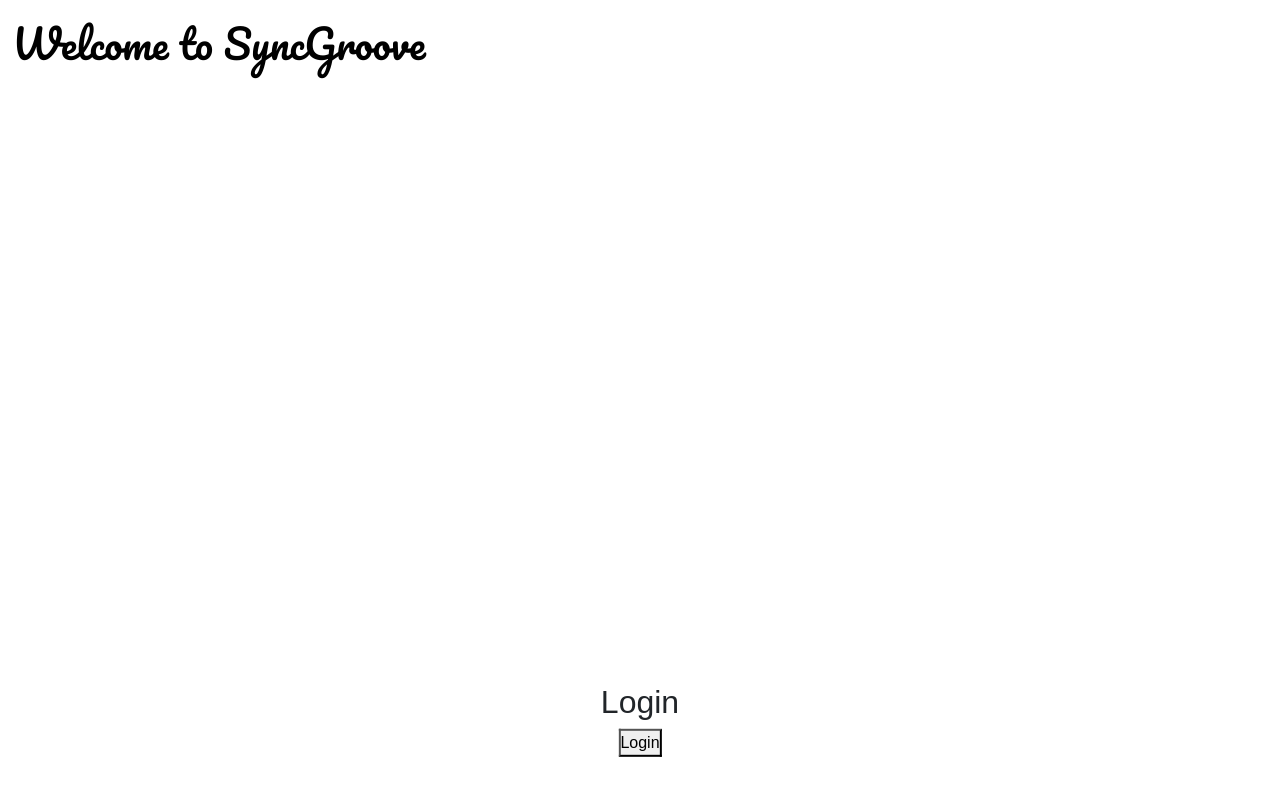
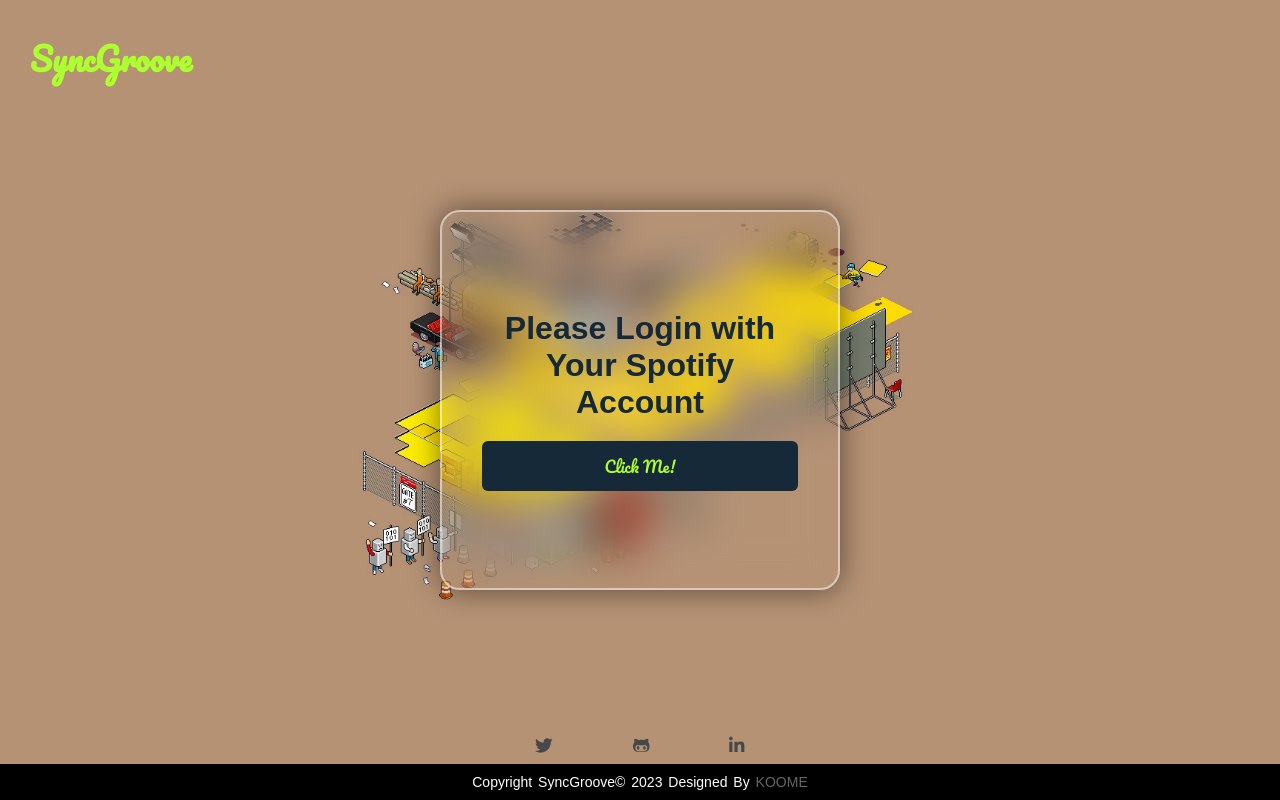
Before and after one commit to koome00/SyncGroove, a Flask app: template app/templates/home.html in a window 1280 px wide. Run offline with Flask 3, Linux system fonts and the light colour scheme; the template is opened without the code that fills it, so the values that code supplies are empty.

Commit message:
login page, footer, css files, images

```diff
--- /dev/null
+++ b/app/static/css/common.css
@@ -0,0 +1,105 @@
+* {
+    margin: 0;
+    padding: 0;
+    box-sizing: border-box;
+    font-family: "Poppins", sans-serif;
+}
+
+header {
+    position: fixed;
+    top: 0;
+    display: flex;
+    left: 0;
+    width: 120%;
+    left: 0;
+    padding: 30px 30px;
+    justify-content: space-between;
+    align-items: flex-start;
+    z-index: 99;
+}
+
+
+
+footer {
+    position: absolute;
+    left: 0;
+    right: 0;
+    bottom: 0;
+    width: 100%;
+    font-family: "Open Sans";
+    padding-top: 0px;
+    color: #fff;
+}
+
+.footer-content {
+    display:  flex;
+    align-items: center;
+    justify-content: center;
+    flex-direction: column;
+    text-align: center;
+    padding: 0px 0;
+    opacity: 0.7;
+}
+
+
+.footer-content p{
+    max-width: 500px;
+    margin: 10px auto;
+    line-height: 28px;
+    font-size: 14px;
+}
+
+.socials {
+    list-style: none;
+    display: flex;
+    align-items: center;
+    justify-content: center;
+    margin: 1rem 0 0.5rem 0;
+}
+
+.socials li {
+    margin: 0 40px;
+}
+
+@media screen and (max-width: 768px) {
+    .socials li {
+        margin: 0 20px; /* Widened margin for smaller screens */
+    }
+}
+
+.socials a{
+    text-decoration: none;
+    color: #fff;
+}
+
+.socials a i{
+    font-size: 1.1rem;
+    transition: color .4s ease;
+}
+
+.socials a:hover i{
+    color: greenyellow;
+}
+
+.footer-bottom {
+    background: #000;
+    width: 100vw;
+    padding: 10px 0;
+    display: flex;
+    align-items: center;
+    justify-content: center;
+    text-align: center;
+}
+
+.footer-bottom p{
+    font-size: 14px;
+    word-spacing: 2px;
+    text-transform: capitalize;
+
+}
+
+.footer-bottom span{
+    text-transform: uppercase;
+    opacity: .4;
+    font-weight: 200;
+}
--- /dev/null
+++ b/app/static/css/home.css
@@ -0,0 +1,68 @@
+body {
+    margin: 0;
+    display: flex;
+    justify-content: center;
+    min-height: 100vh;
+    padding: 0;
+    background: url(../images/wallhaven-0jgekm_1920x1080.png) no-repeat;
+    background-size: cover;
+    background-position: center;
+    height: 100vh;
+    overflow: hidden;
+}
+
+.brand-text {
+    font-family: "Pacifico", sans-serif;
+    font-size: 2em;
+    color: greenyellow;
+    user-select: none;
+}
+
+.navbar-opacity {
+    background-color: rgba(255, 255, 255, 0); /* Adjust the alpha value (0.5 in this case) to control opacity */
+  }
+
+.wrapper {
+    position: fixed;
+    top: 50%;
+    left: 50%;
+    transform: translate(-50%, -50%);
+    width: 70%;
+    max-width: 400px;
+    height: 380px;
+    background: transparent;
+    border: 2px solid rgba(255, 255, 255, .5);
+    border-radius: 20px;
+    backdrop-filter: blur(20px);
+    box-shadow: 0 0 30px rgba(0, 0, 0, .5);
+    display: flex;
+    justify-content: center;
+    align-items: center;
+}
+
+.wrapper .form-box {
+    width: 100%;
+    padding: 40px;
+}
+
+.form-box h2 {
+
+    font-size: 2em;
+    color: #162938;
+    text-align: center;
+    margin-bottom: 20px;
+}
+
+.btn {
+    width: 100%;
+    height: 50px;
+    background-color: #162938;
+    border: none;
+    outline: none;
+    border-radius: 6px;
+    cursor: pointer;
+    font-size: 1em;
+    color: greenyellow;
+    font-weight: 500;
+    font-family: "Pacifico", sans-serif;
+}
--- /dev/null
+++ b/app/static/css/index.css
@@ -0,0 +1,9 @@
+.footer-content h3{
+    font-family: "Pacifico", sans-serif;
+    font-size: 1.5em;
+    color: black;
+    user-select: none;
+    font-weight: 400;
+    text-transform: capitalize;
+    line-height: 3rem;
+}
--- a/app/templates/base.html
+++ b/app/templates/base.html
@@ -4,34 +4,36 @@
   <meta charset="UTF-8">
   <meta name="viewport" content="width=device-width, initial-scale=1.0">
   <link rel="icon" href="..\static\images\icons8-music-16.png" sizes="16x16">
-  <link rel="stylesheet" href="..\static\css\style.css" >
+  <link rel="stylesheet" href="..\static\css\home.css" >
+  <link rel="stylesheet" href="..\static\css\index.css" >
+  <link rel="stylesheet" href="..\static\css\common.css" >
   <link rel="stylesheet" href="https://fonts.googleapis.com/css?family=Pacifico">
-  <link href="https://cdn.jsdelivr.net/npm/bootstrap@5.3.2/dist/css/bootstrap.min.css" rel="stylesheet" integrity="sha384-T3c6CoIi6uLrA9TneNEoa7RxnatzjcDSCmG1MXxSR1GAsXEV/Dwwykc2MPK8M2HN" crossorigin="anonymous">
+  <link rel="stylesheet" href="https://cdnjs.cloudflare.com/ajax/libs/font-awesome/6.5.1/css/all.min.css" integrity="sha512-DTOQO9RWCH3ppGqcWaEA1BIZOC6xxalwEsw9c2QQeAIftl+Vegovlnee1c9QX4TctnWMn13TZye+giMm8e2LwA==" crossorigin="anonymous" referrerpolicy="no-referrer" />
   <title>SyncGroove</title>
 </head>
+
+
 <body>
   <header>
-    <nav class="navbar  navbar-opacity">
-      <div class="container-fluid">
-        <a class="navbar-brand" href="#">
-        <!--<img src="../static/images/icons8-music-24.png" alt="Logo" width="32" height="32" class="d-inline-block align-text-top">-->
-          <span class="brand-text">Welcome to SyncGroove</span>
-        </a>
-        {% block navbar %}
-        {% endblock%}
-      </div>
-    </nav>
+    <h2 class="brand-text">SyncGroove</h2>
   </header>
 
   {% block page%}
 
   {% endblock%}
 
+  <footer>
+    <div class="footer-content">
+      <ul class="socials">
+        <li><a href="https://twitter.com/khvfv_" target="_blank"><i class="fa-brands fa-twitter fa-bounce" style="color: #162938;"></i></a></li>
+        <li><a href="https://github.com/koome00" target="_blank"><i class="fa-brands fa-github-alt fa-bounce" style="color: #162938;"></i></a></li>
+        <li><a href="https://www.linkedin.com/in/collins-koome-728544261/" target="_blank"><i class="fa-brands fa-linkedin-in fa-bounce" style="color: #162938;"></i></a></li>
+      </ul>
+    </div>
+    <div class="footer-bottom">
+      <p>copyright SyncGroove&copy; 2023 designed by <span>koome</span> </p>
+    </div>
+  </footer>
 
-
-  <script src="https://cdn.jsdelivr.net/npm/@popperjs/core@2.11.8/dist/umd/popper.min.js" integrity="sha384-I7E8VVD/ismYTF4hNIPjVp/Zjvgyol6VFvRkX/vR+Vc4jQkC+hVqc2pM8ODewa9r" crossorigin="anonymous"></script>
-  <script src="https://cdn.jsdelivr.net/npm/bootstrap@5.3.2/dist/js/bootstrap.min.js" integrity="sha384-BBtl+eGJRgqQAUMxJ7pMwbEyER4l1g+O15P+16Ep7Q9Q+zqX6gSbd85u4mG4QzX+" crossorigin="anonymous"></script>
-  <script type="module" src="https://unpkg.com/ionicons@7.1.0/dist/ionicons/ionicons.esm.js"></script>
-<script nomodule src="https://unpkg.com/ionicons@7.1.0/dist/ionicons/ionicons.js"></script>
 </body>
 </html>
--- a/app/templates/home.html
+++ b/app/templates/home.html
@@ -6,10 +6,12 @@
 {% block page%}
 <div class="wrapper">
     <div class="form-box login">
-    <h2>Login</h2>
-    <button class="link-button" onclick="window.location.href='{{ url_for('login') }}'">Login</button>
+    <h2>Please Login with Your Spotify Account</h2>
+    <button class="btn" onclick="window.location.href='{{ url_for('login') }}'">Click Me!</button>
     </div>
 </div>
+{% endblock%}
 
+{% block footer%}
 
 {% endblock%}
```
Also changed, not shown: app/static/images/michal-zych-qV8VSz-zgkE-unsplash.jpg (added), app/static/images/spotify (1).png (added), app/static/images/wallhaven-0jgekm_1920x1080.png (added), app/static/images/wallhaven-nmowj1_3840x2160.png (added), app/static/images/wallpaperflare.com_wallpaper (2).jpg (added).
